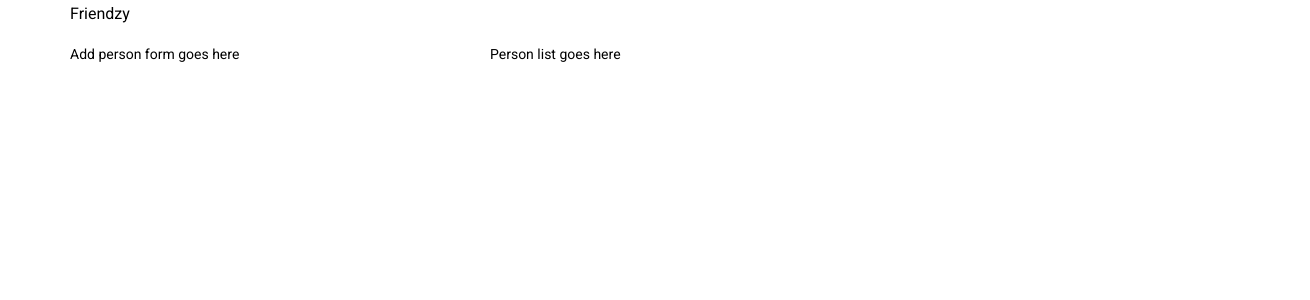
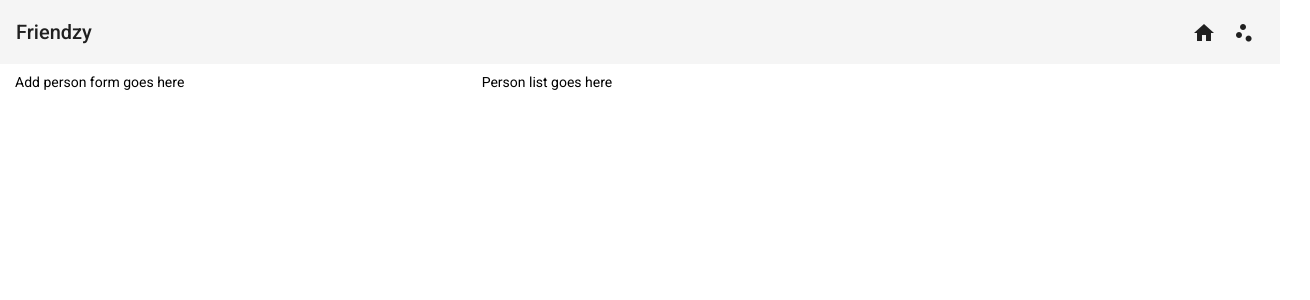
Before and after one commit to rohit-pathak/friendzy, an Angular app: page /home in a window 1280 px wide. Before the commit this address led to /. Shown: the top 300 px of the page, 1310 px wide, since content can reach past the window. Built offline with nearby package versions, Linux system fonts and the light colour scheme.

Commit message:
Create top level components for home and visualization pages; create friends module

```diff
--- a/src/app/app-routing.module.ts
+++ b/src/app/app-routing.module.ts
@@ -1,7 +1,13 @@
+import { VisualizeComponent } from './visualize/visualize.component';
+import { HomeComponent } from './home/home.component';
 import { NgModule } from '@angular/core';
 import { RouterModule, Routes } from '@angular/router';
 
-const routes: Routes = [];
+const routes: Routes = [
+  {path: 'home', component: HomeComponent},
+  {path: '', redirectTo: 'home', pathMatch: 'full'},
+  {path: 'visualize', component: VisualizeComponent}
+];
 
 @NgModule({
   imports: [RouterModule.forRoot(routes)],
--- a/src/app/app.component.html
+++ b/src/app/app.component.html
@@ -1,11 +1,14 @@
-<div class="container">
-  <h3>Friendzy</h3>
-  <div class="row">
-    <div class="col-4">
-      Add person form goes here
-    </div>
-    <div class="col">
-      Person list goes here
-    </div>
-  </div>
+<mat-toolbar>
+  <span>Friendzy</span>
+  <span class="spacer"></span>
+  <button mat-icon-button class="example-icon favorite-icon" aria-label="Example icon-button with heart icon" [routerLink]="['/home']">
+    <mat-icon>home</mat-icon>
+  </button>
+  <button mat-icon-button class="example-icon" aria-label="Example icon-button with share icon" [routerLink]="['/visualize']">
+    <mat-icon>scatter_plot</mat-icon>
+  </button>
+</mat-toolbar>
+
+<div class="container-fluid mt-2">
+  <router-outlet></router-outlet>
 </div>
--- a/src/app/app.component.scss
+++ b/src/app/app.component.scss
@@ -0,0 +1,3 @@
+.spacer {
+  flex: 1 1 auto;
+}
--- /dev/null
+++ b/src/app/home/home.component.html
@@ -0,0 +1,8 @@
+<div class="row">
+  <div class="col-4">
+    Add person form goes here
+  </div>
+  <div class="col">
+    Person list goes here
+  </div>
+</div>
--- /dev/null
+++ b/src/app/home/home.component.ts
@@ -0,0 +1,15 @@
+import { Component, OnInit } from '@angular/core';
+
+@Component({
+  selector: 'app-home',
+  templateUrl: './home.component.html',
+  styleUrls: ['./home.component.scss']
+})
+export class HomeComponent implements OnInit {
+
+  constructor() { }
+
+  ngOnInit(): void {
+  }
+
+}
--- /dev/null
+++ b/src/app/visualize/visualize.component.html
@@ -0,0 +1 @@
+<p>visualize works!</p>
--- /dev/null
+++ b/src/app/visualize/visualize.component.ts
@@ -0,0 +1,15 @@
+import { Component, OnInit } from '@angular/core';
+
+@Component({
+  selector: 'app-visualize',
+  templateUrl: './visualize.component.html',
+  styleUrls: ['./visualize.component.scss']
+})
+export class VisualizeComponent implements OnInit {
+
+  constructor() { }
+
+  ngOnInit(): void {
+  }
+
+}
--- a/src/styles.scss
+++ b/src/styles.scss
@@ -10,3 +10,4 @@ body { margin: 0; font-family: Roboto, "Helvetica Neue", sans-serif; }
 
 // Optional bootstrap imports
 @import "node_modules/bootstrap/scss/grid";
+@import "node_modules/bootstrap/scss/utilities";
```
Also changed, not shown: src/app/app.module.ts (+12 -3 lines), src/app/friends/friends.module.ts (added, +12 -0 lines), src/app/home/home.component.scss (added), src/app/visualize/visualize.component.scss (added), 2 other files (tests, documents, lock files or other folders).
